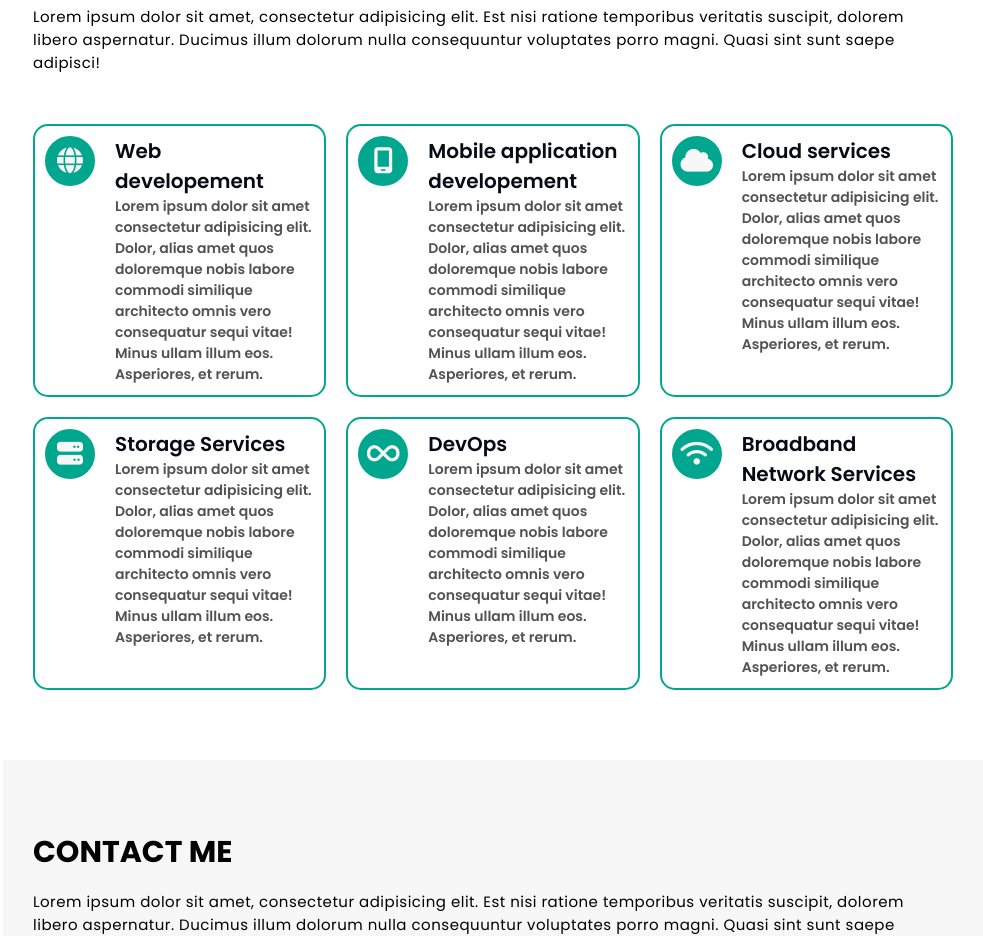
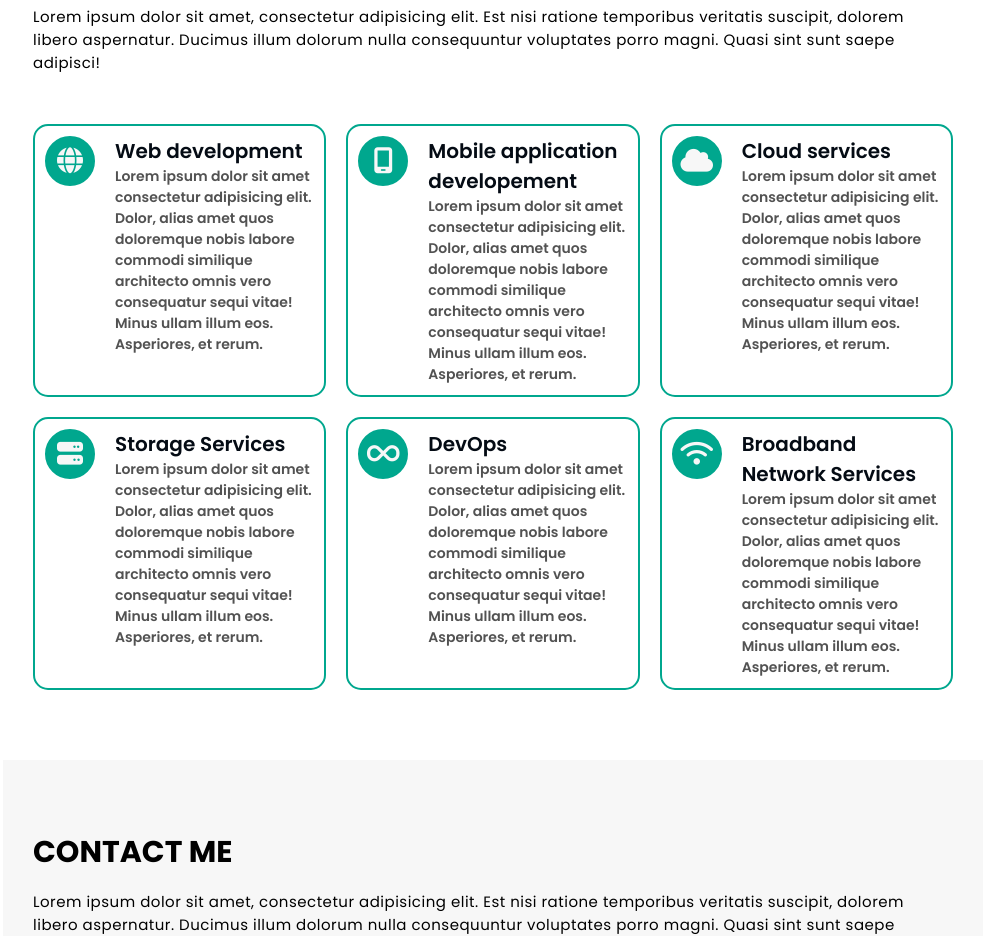
Before and after one commit to Murthyklg/portfolio, a website: page index.html in a window 1280 px wide. Shown: the part 4300-5236 px from the top of the page, without its empty margins (297-1280 px from the left). Drawn offline with nearby package versions, Linux system fonts and the light colour scheme.

Commit message:
Update index.html

```diff
--- a/index.html
+++ b/index.html
@@ -396,7 +396,7 @@
         <i class="fa-solid fa-globe"></i>
       </div>
       <div class="ser-info">
-        <h4>Web developement</h4>
+        <h4>Web development</h4>
         <p>Lorem ipsum dolor sit amet consectetur adipisicing elit. Dolor, alias amet quos doloremque nobis labore commodi similique architecto omnis vero consequatur sequi vitae! Minus ullam illum eos. Asperiores, et rerum.</p>
       </div>
     </div>
```
